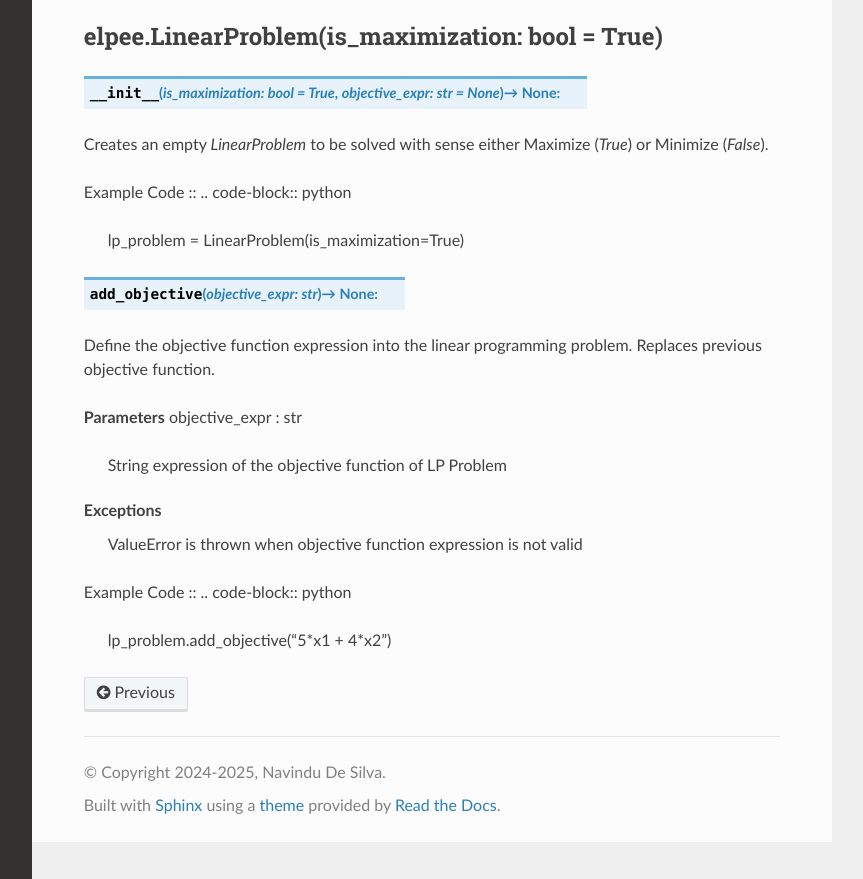
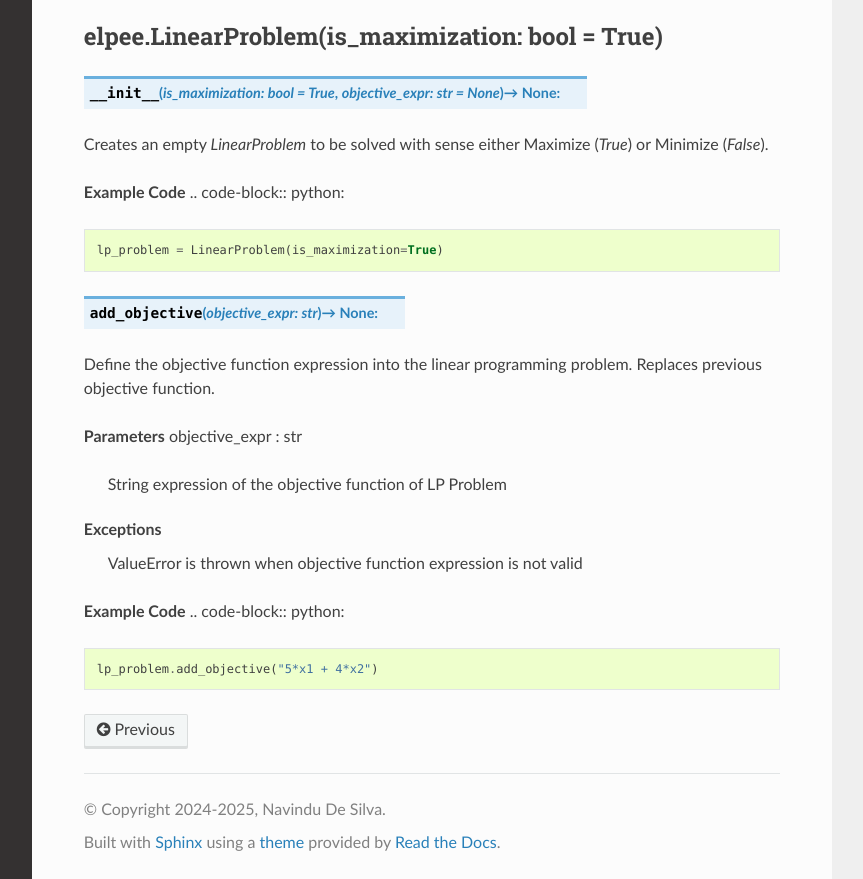
Before and after one commit to navindu-ds/elpee, a Sphinx documentation site: the page built from docs/source/api.rst, in a window 1280 px wide and 1400 px high, cut to the strip 521-1400 px from the top of the window. Shown: the whole strip, without its empty margins (268-1131 px from the left). Built offline with Sphinx 7.4.7 and the Read the Docs theme 2.0.0, drawn with Linux system fonts in a browser that asks for light colours.

```diff
--- a/docs/source/api.rst
+++ b/docs/source/api.rst
@@ -25,8 +25,8 @@ elpee.LinearProblem(is_maximization: bool = True)
 Creates an empty `LinearProblem` to be solved with sense either
 Maximize (`True`) or Minimize (`False`).
 
-Example Code ::
-.. code-block:: python
+**Example Code**
+.. code-block:: python::
 
    lp_problem = LinearProblem(is_maximization=True)
 
@@ -43,7 +43,7 @@ objective_expr : str
    ValueError is thrown when objective function expression is not
    valid
 
-Example Code ::
-.. code-block:: python
+**Example Code**
+.. code-block:: python::
 
    lp_problem.add_objective("5*x1 + 4*x2")
```
